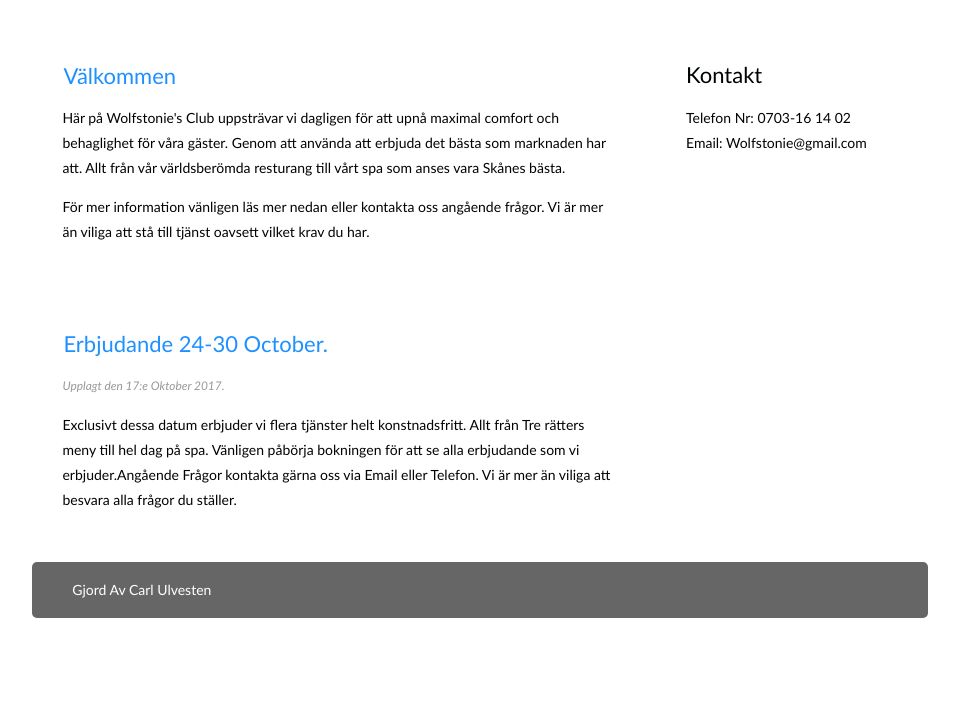
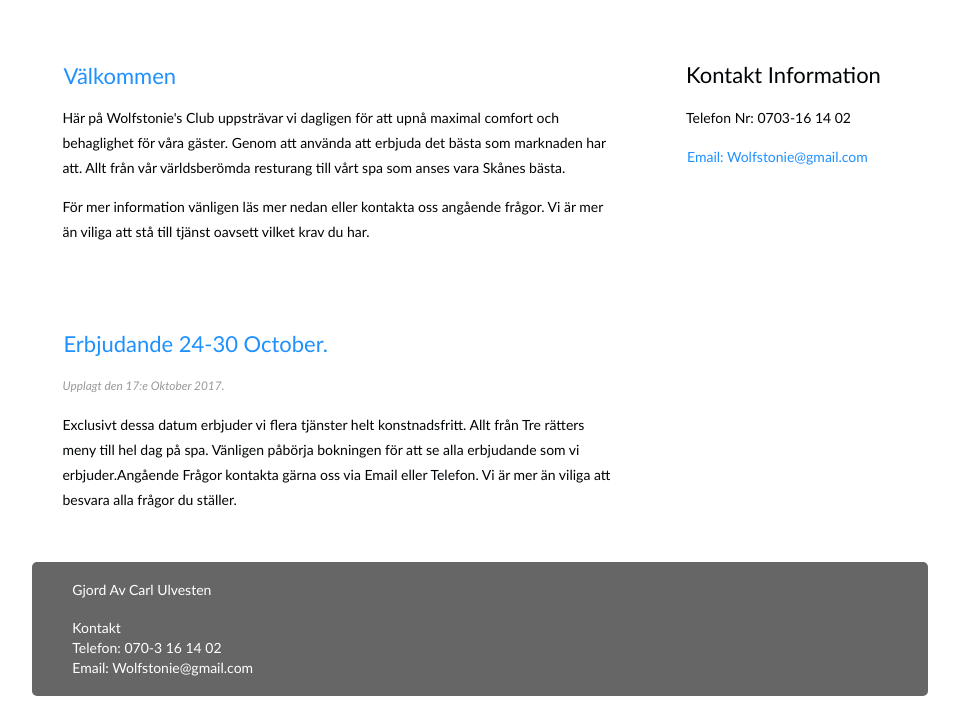
Before and after one commit to Wolfstonie/Hotell-2.0, a plain HTML site: page index.html in a window 1280 px wide. Shown: the part 255-969 px from the top of the page, without its empty margins (108-1067 px from the left). Before the commit the page ends 891 px from the top, so only its background shows below. Drawn offline with Linux system fonts and the light colour scheme.

Commit message:
Update index.html

```diff
--- a/index.html
+++ b/index.html
@@ -11,7 +11,7 @@
 </head>
 
 <body class="body">
-
+	<div class="huvud">
 	<header class="mainHeader">
 		<img src="img/Loga.jpg" id="logo">
 		<nav><ul>
@@ -41,6 +41,7 @@
 
 				</article>
 
+
 				<article class="bottomcontent">
 					<header>
 						<h2><a href="#" rel="bookmark" title="Permalink to this POST TITLE">Erbjudande 24-30 October.</a></h2>
@@ -59,11 +60,13 @@
 
 				<aside class="top-sidebar">
 					<article>
-					<h2>Kontakt</h2>
+					<h2>Kontakt Information</h2>
 					<p>Telefon Nr: 0703-16 14 02 <br>
-                        Email: Wolfstonie@gmail.com</p>
+                        </p>
+                        <a href="Wolfstonie@gmail.com">Email: Wolfstonie@gmail.com</a>
 				    </article>
 				</aside>
+
 
 				<aside class="middle-sidebar">
 					<article>
@@ -82,6 +85,7 @@
 
 	<footer class="mainFooter">
 		<p>Gjord Av Carl Ulvesten </p>
+        <p> Kontakt <br> Telefon: 070-3 16 14 02 <br> Email: Wolfstonie@gmail.com </p>
 	</footer>
 
 </body>
```
